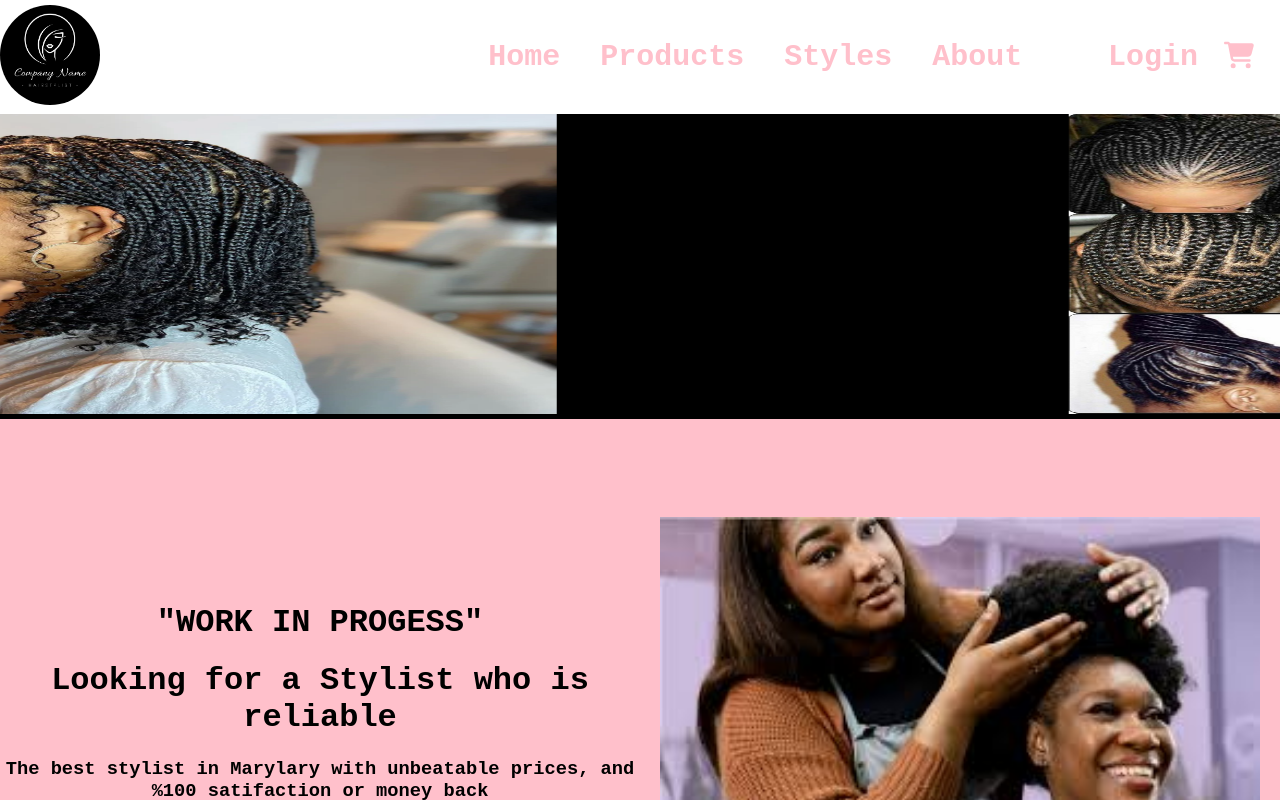
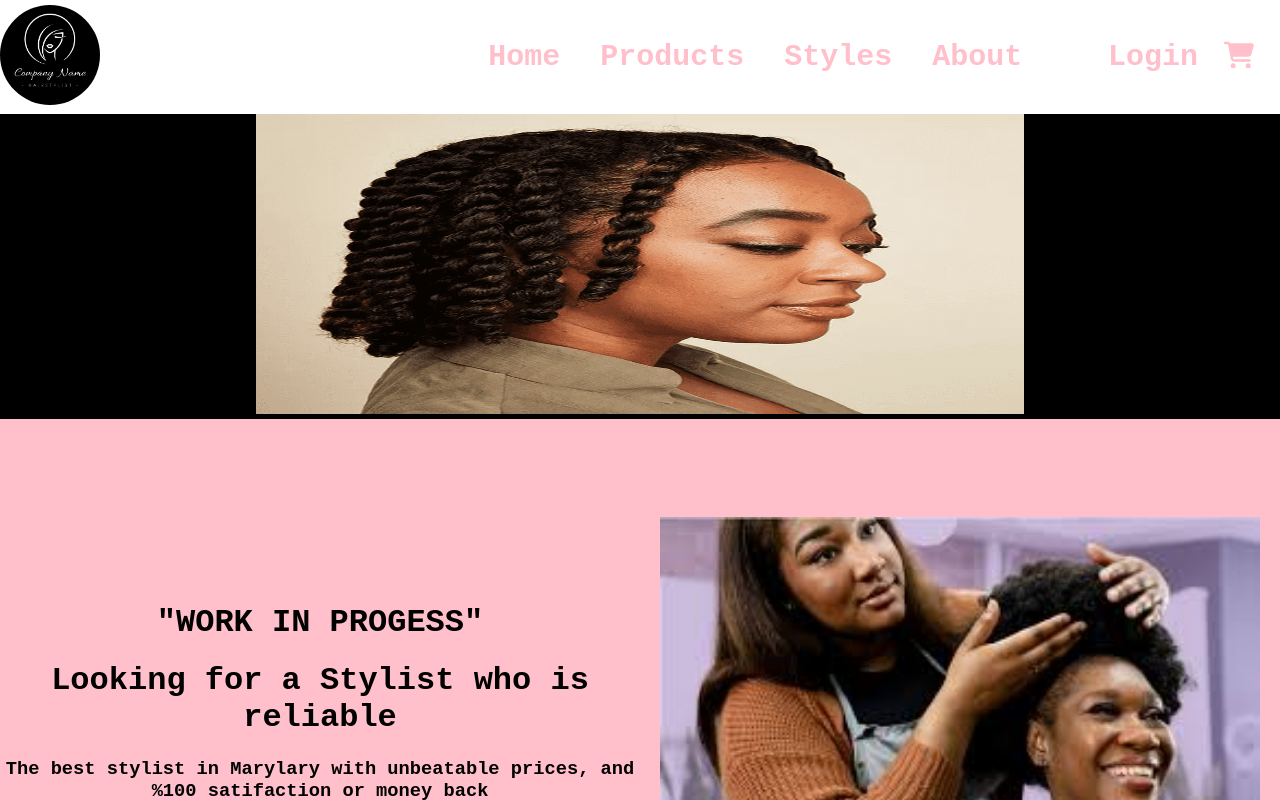
Before and after one commit to mtravers1/HairStylist, a React (Create React App) app: page / in a window 1280 px wide. Shown: the top 800 px of the page. Built offline with nearby package versions, Linux system fonts and the light colour scheme.

Commit message:
work in progress

```diff
--- a/src/components/imageSlider.js
+++ b/src/components/imageSlider.js
@@ -26,16 +26,16 @@ const Slider = ()=>{
     const delay = 5500;
 
 
-  useEffect(() => {
-    setTimeout(
-      () =>
-        setIndex((prevIndex) =>
-          prevIndex === images.length-1 ? 0 : prevIndex + 1
-        ),
-      delay
-    );
+  // useEffect(() => {
+  //   setTimeout(
+  //     () =>
+  //       setIndex((prevIndex) =>
+  //         prevIndex === images.length-1 ? 0 : prevIndex + 1
+  //       ),
+  //     delay
+  //   );
 
-  }, [index]);
+  // }, [index]);
 
   return (
     <div>
```
